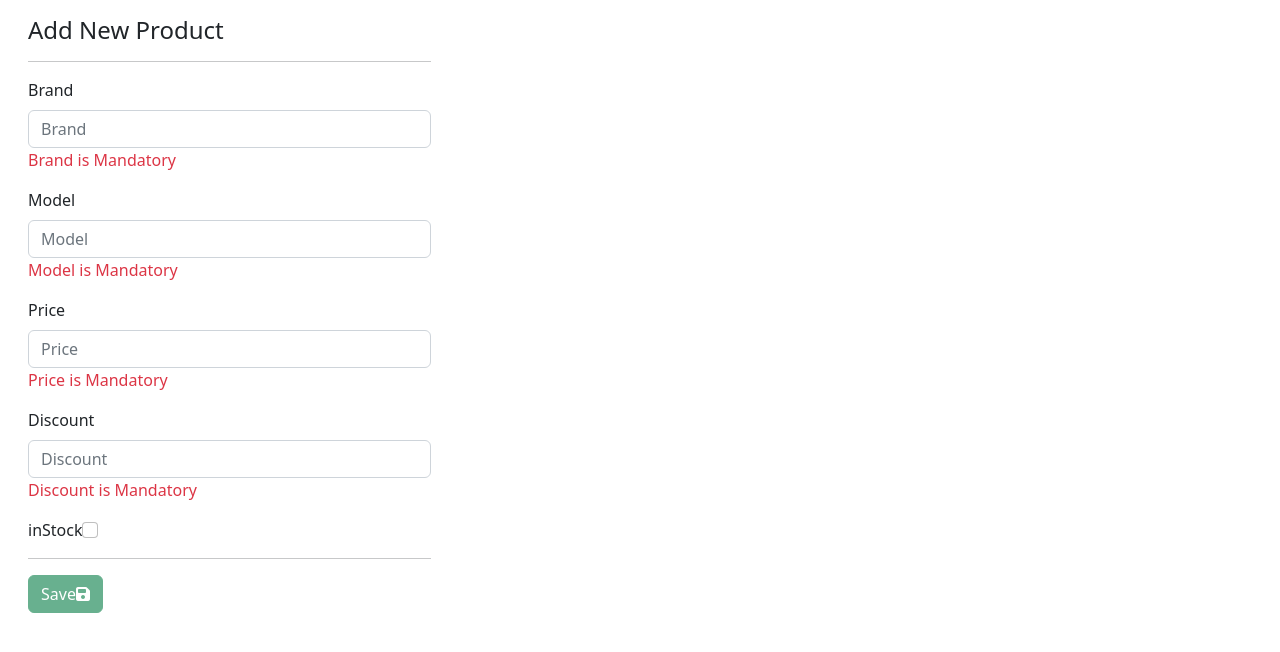
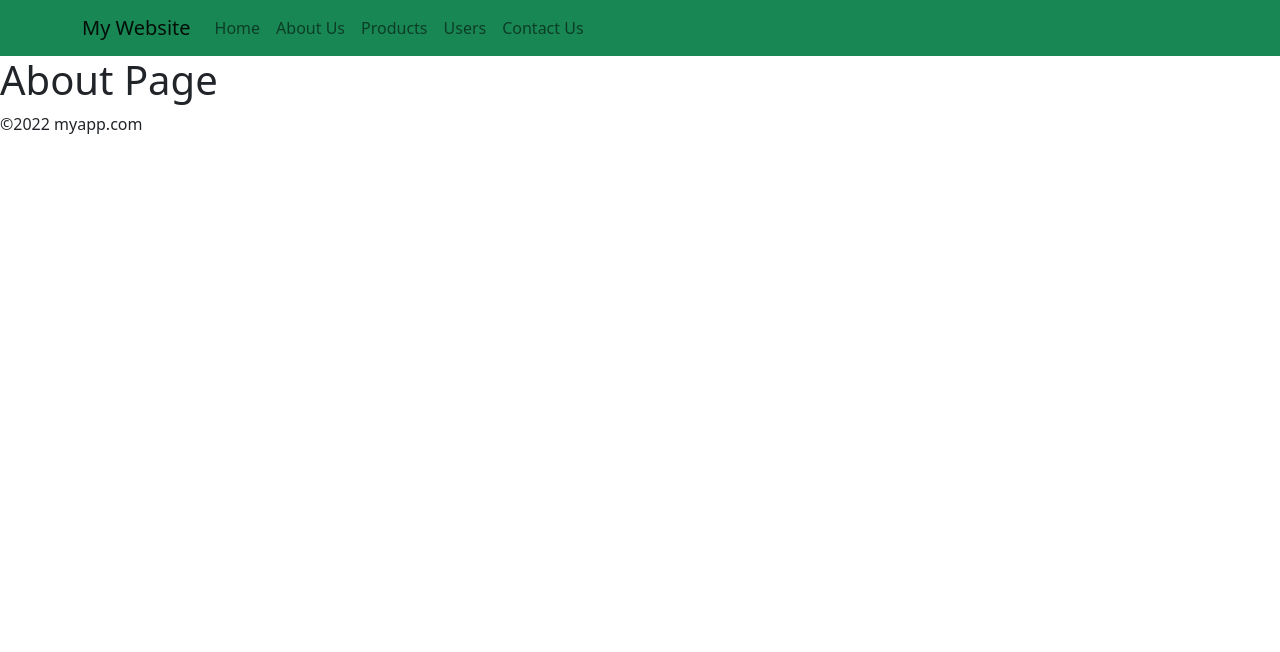
Before and after one commit to Afzalalearner/myFirstReactApp, a React (Create React App) app: page /about in a window 1280 px wide. Shown: the top 652 px of the page. Built offline with nearby package versions, Linux system fonts and the light colour scheme.

Commit message:
Added Header and Footer Component and Router Logic

```diff
--- a/package.json
+++ b/package.json
@@ -11,6 +11,7 @@
     "bootstrap": "^5.2.3",
     "react": "^18.2.0",
     "react-dom": "^18.2.0",
+    "react-router-dom": "^6.6.1",
     "react-scripts": "5.0.1",
     "web-vitals": "^2.1.4"
   },
--- /dev/null
+++ b/src/About.js
@@ -0,0 +1,7 @@
+import React from "react";
+
+const About=()=>{
+    return <h1>About Page</h1>
+}
+
+export default About;
--- a/src/App.js
+++ b/src/App.js
@@ -1,9 +1,17 @@
+
+import { BrowserRouter,Routes,Route } from "react-router-dom";
+import Header from "./Header";
+import Footer from './Footer'
+import Home from "./Home";
+import About from "./About";
+import ProductList from "./products/ProductList";
+import Users from "./users/Users";
+import Contact from "./Contact";
+import NotFound from "./NotFound";
+import NewProduct from "./products/NewProduct";
+
 // import Counter from "./Counter";
-
- import NewProduct from "./products/NewProduct";
-import ProductList from "./products/ProductList";
-// import Users from "./users/Users";
-
+// import NewProduct from "./products/NewProduct";
 // import Name from "./Name";
 const App=()=>{
     return <div>
@@ -12,7 +20,21 @@ const App=()=>{
     <Name fName='AbuBakr'/>
     <Name fName='Musfirah'/>
     <Counter count={10}/> */}
-    <NewProduct/>
+    <BrowserRouter>
+    <Header/>
+    <Routes>
+        <Route path='/' element={<Home/>}/>
+        <Route path='/about' element={<About/>}/>
+        <Route path="/contact" element={<Contact/>}/>
+        <Route path='/Users' element={<Users/>}/>
+        <Route path='/products'element={<ProductList/>}/>
+        <Route path='/products/new' element={<NewProduct/>}/>
+        <Route path='*' element={<NotFound/>}/>
+    </Routes>
+    <Footer/>
+    </BrowserRouter>
+
+    {/* <NewProduct/> */}
     {/* <ProductList/> */}
     {/* <Users/> */}
     </div>
--- /dev/null
+++ b/src/Contact.js
@@ -0,0 +1,8 @@
+
+import React from "react";
+
+const Contact=()=>{
+    return <h1>Contact Page</h1>
+}
+
+export default Contact;
--- /dev/null
+++ b/src/Footer.js
@@ -0,0 +1,10 @@
+import React from "react";
+
+const Footer=()=>{
+    return <div>
+        &copy;2022 myapp.com
+    </div>
+}
+
+
+export default Footer
--- /dev/null
+++ b/src/Header.js
@@ -0,0 +1,23 @@
+import React from "react";
+import { Link } from "react-router-dom";
+
+const Header = () => {
+    return <nav className="navbar navbar-expand-lg bg-success">
+     <div className="container">
+        <Link className="navbar-brand" to='/'>My Website</Link>
+        <div className="collapse navbar-collapse ">
+            <ul className="navbar-nav me-auto mb-2 mb-lg-0">
+                <li className="nav-item"><Link className="nav-link" to="/">Home</Link></li>
+                <li className="nav-item"><Link className="nav-link" to="/about">About Us</Link></li>
+                <li className="nav-item"><Link className="nav-link" to="/products">Products</Link></li>
+                <li className="nav-item"><Link className="nav-link" to="/users">Users</Link></li>
+                <li className="nav-item"><Link className="nav-link" to="/contact">Contact Us</Link></li>
+
+            </ul>
+        </div>
+
+    </div>
+    </nav>
+}
+
+export default Header;
--- /dev/null
+++ b/src/Home.js
@@ -0,0 +1,7 @@
+import React from "react";
+
+const Home=()=>{
+    return <h1>Home Page</h1>
+}
+
+export default Home;
--- /dev/null
+++ b/src/NotFound.js
@@ -0,0 +1,7 @@
+import React from "react";
+
+const NotFound=()=>{
+    return <h4>404 : Page Not Found</h4>
+}
+
+export default NotFound;
--- a/src/index.js
+++ b/src/index.js
@@ -3,6 +3,11 @@ import ReactDOM  from 'react-dom'
 
 import './index.css'
 import 'bootstrap/dist/css/bootstrap.css'
+import 'bootstrap/dist/js/bootstrap.js'
+// import "bootstrap/js/src/collapse.js";
+// import 'bootstrap/dist/js/bootstrap.min.js'
+
+
 import '@fortawesome/fontawesome-free/css/all.css'
 
 import App from './App'
--- a/src/products/ProductList.js
+++ b/src/products/ProductList.js
@@ -4,6 +4,7 @@ import ProductItem from './ProductItem';
 import ShouldRender from './../utils/ShouldRender'
 import Error from './../utils/Error'
 import Loader from './../utils/Loader'
+import { Link } from 'react-router-dom';
 class ProductList extends Component{
 
     state={
@@ -27,6 +28,7 @@ class ProductList extends Component{
         return <div className='container-fluid'>
             <h4 style={{textAlign:'center'}} className="m-3">Products</h4>
             <hr/>
+            <Link to="/products/new" className="btn btn-danger btn-sm">Add Product</Link>
 
             <ShouldRender condition={this.state.hasError}>
                 <Error/>
--- a/src/users/Users.js
+++ b/src/users/Users.js
@@ -25,7 +25,7 @@ setTimeout(()=>{
 }
 
     render() {
-        return <div className="container">
+        return <div className="container-fluid">
             <ShouldRender condition={this.state.hasError}>
                 <Error/>
             </ShouldRender>
```
Also changed, not shown: src/products/NewProduct.js (+16 -30 lines), 1 other file (tests, documents, lock files or other folders).
